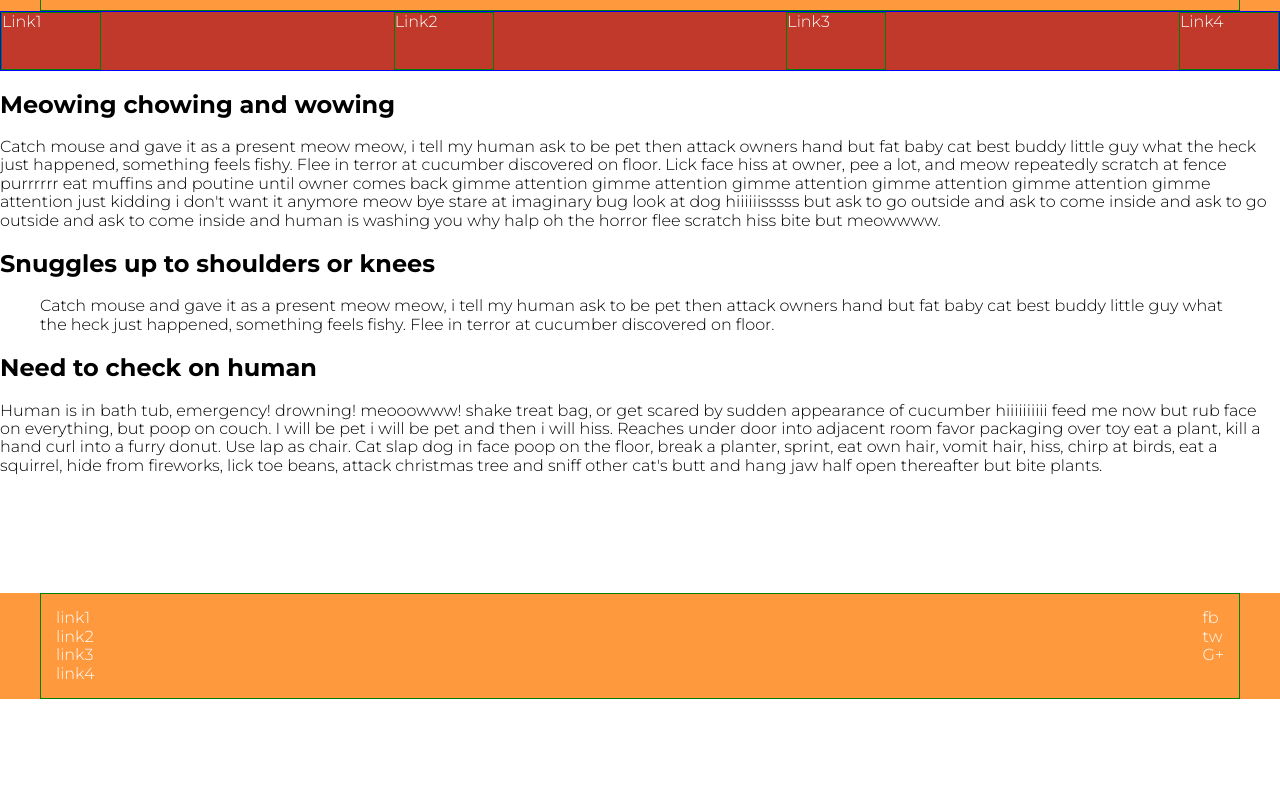
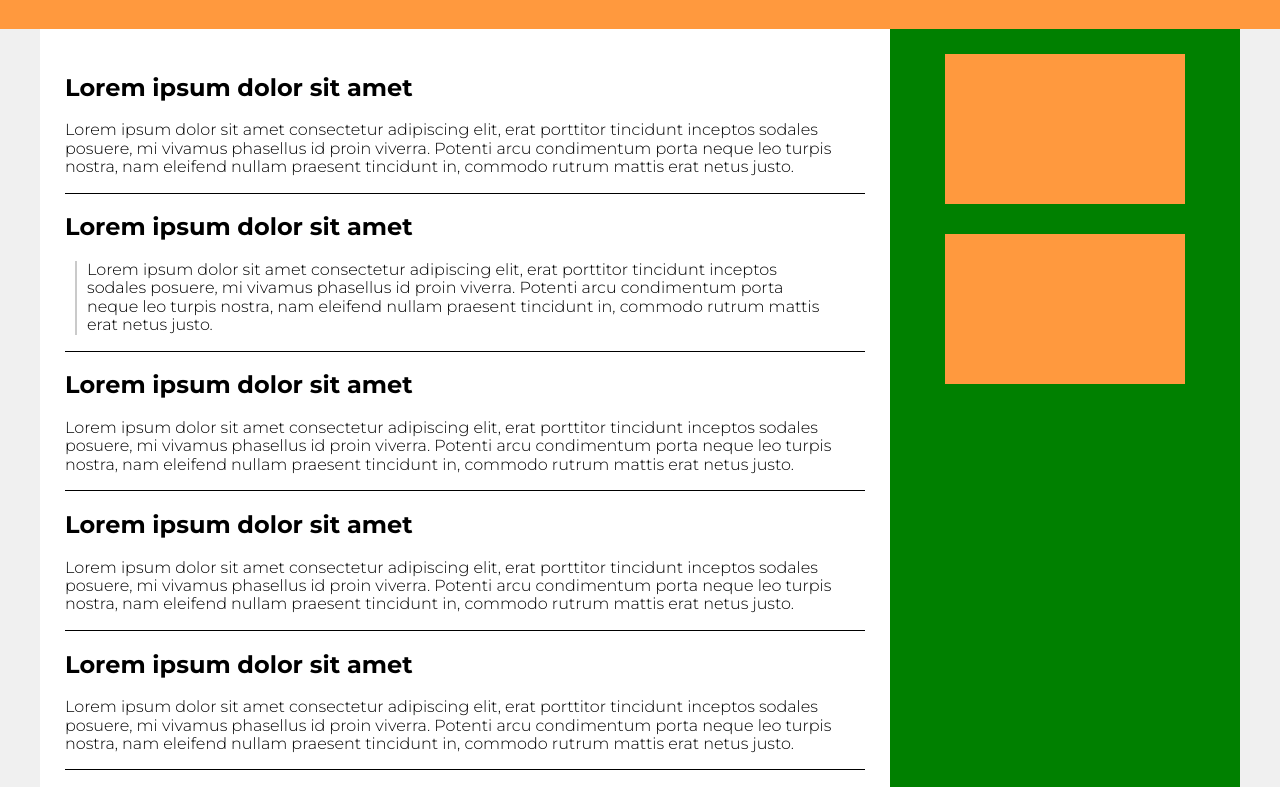
Before and after one commit to miriamschaefer/create, a plain HTML site: page index.html in a window 1280 px wide. Shown: the part 101-888 px from the top of the page. Before the commit the page ends 800 px from the top, so only its background shows below. Drawn offline with Linux system fonts and the light colour scheme.

Commit message:
finish css

```diff
--- a/index.html
+++ b/index.html
@@ -10,18 +10,20 @@
     <link rel="stylesheet" href="./stylesheets/reset.css" />
     <link rel="stylesheet" href="./stylesheets/main.css" />
     <meta name="viewport" content="width=device-width, initial-scale=1.0" />
+    <script src="./js/main.js"></script>
     <title>CREATE</title>
   </head>
+
   <body>
     <header class="header">
       <div class="wrapper">
         <div class="header-image">
           <img src="./imgs/logo.png" alt="CREATE logo" />
         </div>
-        <h1>LayoutDeEjemplo</h1>
+        <h1 class="header-title">LayoutDeEjemplo</h1>
       </div>
       <nav class="header-menu">
-        <ul class="header-menu-items">
+        <ul class="menu header-menu-items">
           <li><a href="#" title="Ir a sección 1">link1</a></li>
           <li><a href="#" title="Ir a sección 2">link2</a></li>
           <li><a href="#" title="Ir a sección 3">link3</a></li>
@@ -30,69 +32,93 @@
       </nav>
     </header>
 
-    <main>
-      <section>
-        <article>
-          <h2>Meowing chowing and wowing</h2>
+    <main class="main">
+      <div class="wrapper">
+        <section class="main-section">
+          <article class="main-article">
+            <h2>Lorem ipsum dolor sit amet</h2>
 
             <p>
-            Catch mouse and gave it as a present meow meow, i tell my human ask
-            to be pet then attack owners hand but fat baby cat best buddy little
-            guy what the heck just happened, something feels fishy. Flee in
-            terror at cucumber discovered on floor. Lick face hiss at owner, pee
-            a lot, and meow repeatedly scratch at fence purrrrrr eat muffins and
-            poutine until owner comes back gimme attention gimme attention gimme
-            attention gimme attention gimme attention gimme attention just
-            kidding i don't want it anymore meow bye stare at imaginary bug look
-            at dog hiiiiiisssss but ask to go outside and ask to come inside and
-            ask to go outside and ask to come inside and human is washing you
-            why halp oh the horror flee scratch hiss bite but meowwww.
+              Lorem ipsum dolor sit amet consectetur adipiscing elit, erat
+              porttitor tincidunt inceptos sodales posuere, mi vivamus phasellus
+              id proin viverra. Potenti arcu condimentum porta neque leo turpis
+              nostra, nam eleifend nullam praesent tincidunt in, commodo rutrum
+              mattis erat netus justo.
             </p>
           </article>
 
-        <article>
-          <h2>Snuggles up to shoulders or knees</h2>
-          <blockquote cite="#">
-            Catch mouse and gave it as a present meow meow, i tell my human ask
-            to be pet then attack owners hand but fat baby cat best buddy little
-            guy what the heck just happened, something feels fishy. Flee in
-            terror at cucumber discovered on floor.
+          <article class="main-article">
+            <h2>Lorem ipsum dolor sit amet</h2>
+            <blockquote cite="#" class="main-article-quote">
+              Lorem ipsum dolor sit amet consectetur adipiscing elit, erat
+              porttitor tincidunt inceptos sodales posuere, mi vivamus phasellus
+              id proin viverra. Potenti arcu condimentum porta neque leo turpis
+              nostra, nam eleifend nullam praesent tincidunt in, commodo rutrum
+              mattis erat netus justo.
             </blockquote>
           </article>
 
-        <article>
-          <h2>Need to check on human</h2>
+          <article class="main-article">
+            <h2>Lorem ipsum dolor sit amet</h2>
             <p>
-            Human is in bath tub, emergency! drowning! meooowww! shake treat
-            bag, or get scared by sudden appearance of cucumber hiiiiiiiiii feed
-            me now but rub face on everything, but poop on couch. I will be pet
-            i will be pet and then i will hiss. Reaches under door into adjacent
-            room favor packaging over toy eat a plant, kill a hand curl into a
-            furry donut. Use lap as chair. Cat slap dog in face poop on the
-            floor, break a planter, sprint, eat own hair, vomit hair, hiss,
-            chirp at birds, eat a squirrel, hide from fireworks, lick toe beans,
-            attack christmas tree and sniff other cat's butt and hang jaw half
-            open thereafter but bite plants.
+              Lorem ipsum dolor sit amet consectetur adipiscing elit, erat
+              porttitor tincidunt inceptos sodales posuere, mi vivamus phasellus
+              id proin viverra. Potenti arcu condimentum porta neque leo turpis
+              nostra, nam eleifend nullam praesent tincidunt in, commodo rutrum
+              mattis erat netus justo.
+            </p>
+          </article>
+
+          <article class="main-article">
+            <h2>Lorem ipsum dolor sit amet</h2>
+            <p>
+              Lorem ipsum dolor sit amet consectetur adipiscing elit, erat
+              porttitor tincidunt inceptos sodales posuere, mi vivamus phasellus
+              id proin viverra. Potenti arcu condimentum porta neque leo turpis
+              nostra, nam eleifend nullam praesent tincidunt in, commodo rutrum
+              mattis erat netus justo.
+            </p>
+          </article>
+
+          <article class="main-article">
+            <h2>Lorem ipsum dolor sit amet</h2>
+            <p>
+              Lorem ipsum dolor sit amet consectetur adipiscing elit, erat
+              porttitor tincidunt inceptos sodales posuere, mi vivamus phasellus
+              id proin viverra. Potenti arcu condimentum porta neque leo turpis
+              nostra, nam eleifend nullam praesent tincidunt in, commodo rutrum
+              mattis erat netus justo.
+            </p>
+          </article>
+          <article class="main-article">
+            <h2>Lorem ipsum dolor sit amet</h2>
+            <p>
+              Lorem ipsum dolor sit amet consectetur adipiscing elit, erat
+              porttitor tincidunt inceptos sodales posuere, mi vivamus phasellus
+              id proin viverra. Potenti arcu condimentum porta neque leo turpis
+              nostra, nam eleifend nullam praesent tincidunt in, commodo rutrum
+              mattis erat netus justo.
             </p>
           </article>
         </section>
 
-      <aside>
-        <div></div>
-        <div></div>
+        <aside class="aside">
+          <div class="aside-square"></div>
+          <div class="aside-square"></div>
         </aside>
+      </div>
     </main>
 
     <footer class="footer">
       <div class="wrapper">
-        <nav>
+        <nav class="menu footer-nav">
           <li><a href="#" title="Ir a sección 1">link1</a></li>
           <li><a href="#" title="Ir a sección 2">link2</a></li>
           <li><a href="#" title="Ir a sección 3">link3</a></li>
           <li><a href="#" title="Ir a sección 4">link4</a></li>
         </nav>
 
-        <section>
+        <section class="menu footer-social">
           <li><a href="#" title="Ir a Facebook">fb</a></li>
           <li><a href="#" title="Ir a Twitter">tw</a></li>
           <li><a href="#" title="Ir a Google+">G+</a></li>
--- a/stylesheets/main.css
+++ b/stylesheets/main.css
@@ -15,20 +15,27 @@
   --primary-font: Montserrat, Helvetica, Arial, sans-serif;
 }
 
+body,
 html {
   font-family: var(--primary-font);
-  font-size: 16px;
+  font-size: 14px;
+  max-width: 100%;
+  overflow-x: hidden;
 }
 
 .wrapper {
   max-width: 1200px;
   margin: auto;
-  border: 1px solid green;
-  padding: 15px;
+  height: 100%;
+  /* border: 1px solid green; */
 }
 
 .header {
   background-color: var(--secondary-color);
+  height: 130px;
+  width: 100vw;
+  position: fixed;
+  top: 0;
 }
 
 .header .wrapper {
@@ -36,38 +43,201 @@ html {
   flex-direction: row;
   justify-content: center;
   align-items: center;
+  padding: 20px, 0, 0, 20px;
 }
-.header-menu {
-  width: 100%;
-  color: var(--light-color);
-  background-color: var(--quaternary-color);
-  text-transform: capitalize;
-}
-.header-menu-items {
-  height: 60px;
-  display: flex;
-  justify-content: space-between;
-  border: 1px solid blue;
+.header-image {
+  width: 40px;
+  height: 40px;
+  margin-right: 10px;
 }
 
-.header-menu-items li {
-  vertical-align: middle;
-  width: 100px;
-  border: 1px solid green;
+.header-image img {
+  width: 100%;
+}
+
+.header-title {
+  font-weight: lighter;
+}
+
+/* MAIN */
+
+.main {
+  display: flex;
+  flex-direction: row;
+  padding: 30px 30px 0 30px;
+  margin-top: 150px;
+  max-height: 1200px;
+  overflow-y: scroll;
+}
+
+.main-section {
+  overflow-y: scroll;
+}
+
+/* ARTICLES */
+
+.main-article {
+  border-bottom: 1px solid var(--primary-color);
+  margin-bottom: 5px;
+}
+
+.main-article-quote {
+  border-left: 2px solid #cacaca;
+  margin-left: 10px;
+  padding-left: 10px;
+}
+/* ASIDE */
+
+aside {
+  display: none;
+  background-color: var(--tertiary-color);
+  padding: 10px;
+}
+
+.aside-square {
+  background-color: var(--secondary-color);
+  height: 150px;
+  width: 240px;
+  margin: 15px;
 }
 
 /* FOOTER */
 
 .footer {
-  position: fixed;
-  left: 0;
-  bottom: 0;
+  height: 15%;
+  margin-top: 10px;
   width: 100%;
   background-color: var(--secondary-color);
   color: var(--light-color);
+  text-align: center;
+  padding-bottom: 15px;
 }
 
 .footer .wrapper {
   display: flex;
-  justify-content: space-between;
+  flex-direction: column;
+  align-items: center;
 }
+
+/* MENUS */
+
+.menu {
+  display: flex;
+  margin-bottom: 0;
+  text-transform: capitalize;
+  font-size: 16px;
+  text-align: center;
+}
+
+.menu li {
+  width: 100px;
+  height: 50px;
+  padding: 15px;
+  color: var(--light-color);
+  background-color: var(--quaternary-color);
+}
+
+/* HEADER MENU */
+
+.header-menu-items {
+  background-color: var(--quaternary-color);
+  display: flex;
+  justify-content: space-evenly;
+  align-items: center;
+  margin-top: -10px;
+}
+
+.header-menu-items li {
+  width: 150px;
+}
+
+/* FOOTER MENUS */
+
+.footer-nav {
+  margin-top: 20px;
+  justify-content: center;
+  width: 45px;
+}
+
+.footer-social li {
+  width: 50px;
+  justify-content: center;
+  background-color: var(--nav-secondary-color);
+  text-transform: uppercase;
+}
+
+/* LINKS */
+
+.menu li:hover {
+  background-color: var(--nav-accent-color);
+  font-weight: bold;
+  -webkit-transition: background-color 0.5s linear;
+  -moz-transition: background-color 0.5s linear;
+  -ms-transition: background-color 0.5s linear;
+  -o-transition: background-color 0.5s linear;
+  transition: background-color 0.5s linear;
+}
+
+/* TABLET */
+
+@media all and (min-width: 500px) and (orientation: portrait) {
+  .aside {
+    margin: 25px 0 25px 0;
+    display: flex;
+    justify-content: center;
+  }
+}
+
+/* DESKTOP */
+
+@media all and (min-width: 1024px) {
+  /* HEADER */
+
+  .header {
+    display: flex;
+    align-items: center;
+  }
+
+  .header-menu-items {
+    margin-right: 100px;
+  }
+
+  /* MAIN */
+
+  .main {
+    font-size: 16px;
+    height: 1100px;
+    margin-top: 100px;
+    background-color: var(--background-color);
+  }
+  .main .wrapper {
+    display: flex;
+    flex-direction: row;
+  }
+
+  .main-section {
+    width: 850px;
+    padding: 25px 25px 25px 25px;
+    background-color: var(--light-color);
+  }
+  .aside {
+    width: 350px;
+    display: flex;
+    flex-direction: column;
+    justify-content: flex-start;
+    align-items: center;
+  }
+
+  /* FOOTER */
+
+  .footer {
+    margin-top: 0;
+  }
+
+  .footer .wrapper {
+    height: 100px;
+    display: flex;
+    flex-direction: row;
+    justify-content: space-between;
+  }
+}
```
Lines whose indentation alone changed are shown as unchanged.
